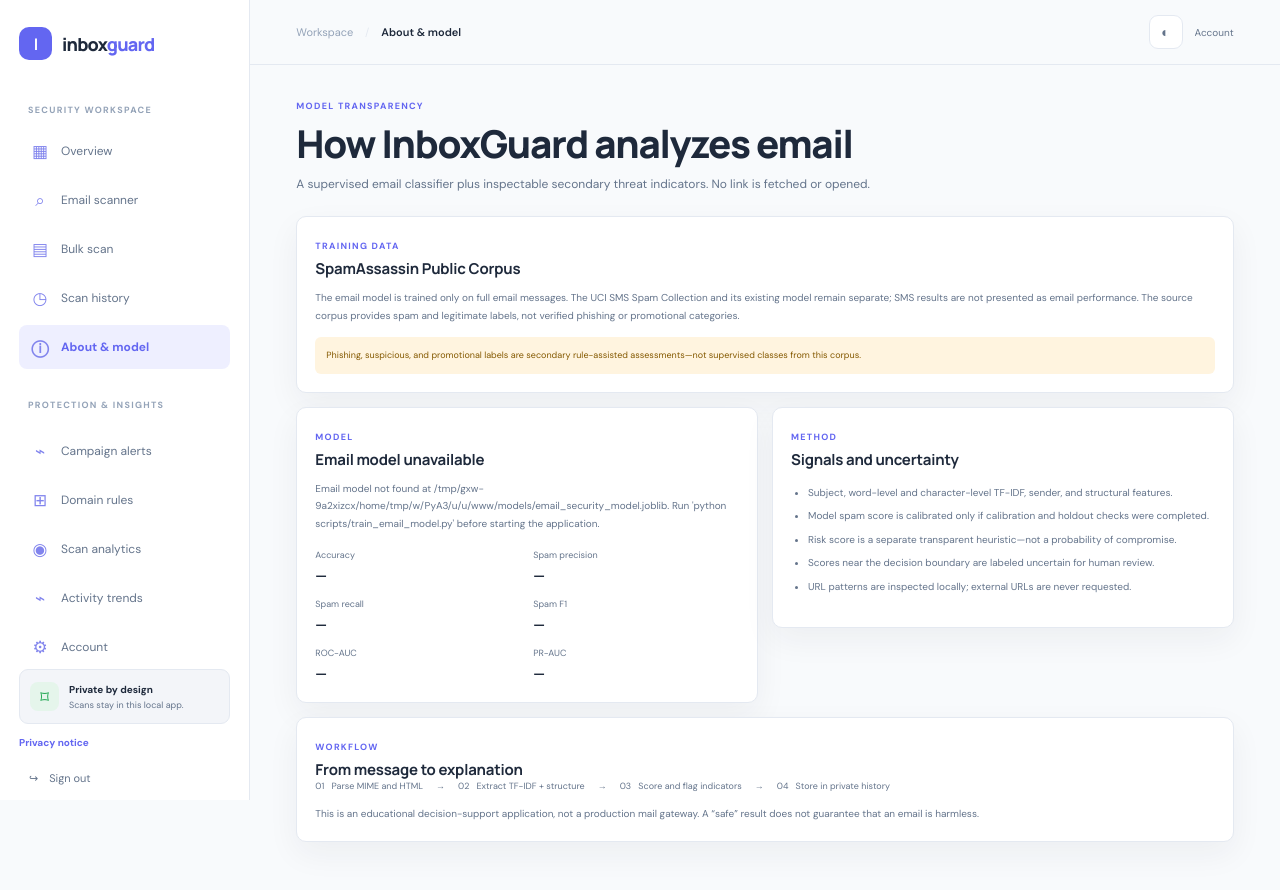
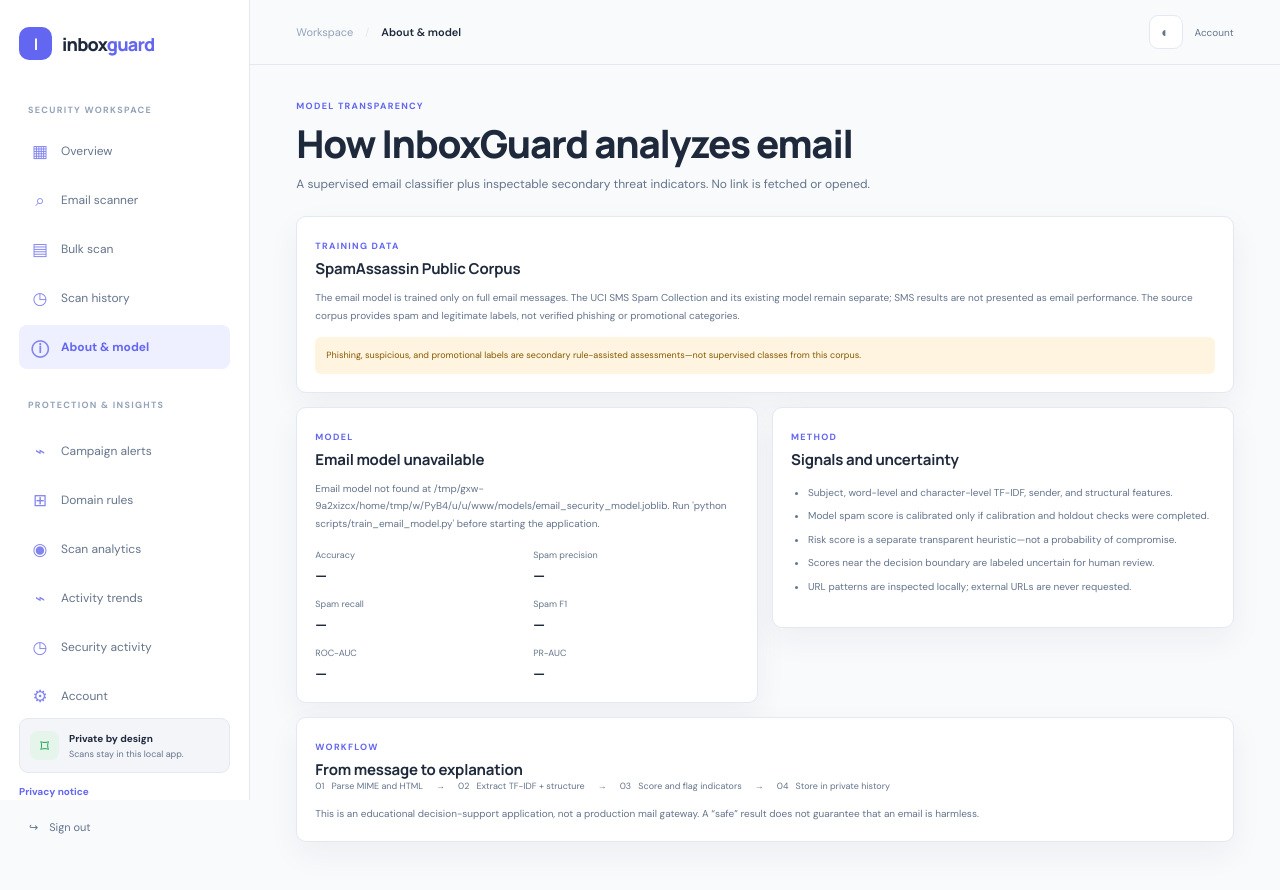
Before and after one commit to varshinickswamy-dot/Email-Spam-Detection, a Flask app: page /about in a window 1280 px wide. Run offline with Flask 3, Linux system fonts and the light colour scheme; the visitor is signed in with stand-in values (Sample User, id 1); tables that the repository leaves empty hold one stand-in row (values such as "Sample post"); data that the repository does not hold is empty; some libraries are stand-ins or nearby versions.

Commit message:
Add security activity sidebar link

```diff
--- a/frontend/templates/base.html
+++ b/frontend/templates/base.html
@@ -27,6 +27,7 @@
         <a href="{{ url_for('dashboard') }}#domain-rules"><span>⊞</span> Domain rules</a>
         <a href="{{ url_for('dashboard') }}#scan-distribution"><span>◉</span> Scan analytics</a>
         <a href="{{ url_for('dashboard') }}#activity-trend"><span>⌁</span> Activity trends</a>
+        <a href="{{ url_for('dashboard') }}#security-activity"><span>◷</span> Security activity</a>
         <a href="{{ url_for('account') }}" class="{% if request.endpoint == 'account' %}active{% endif %}"><span>⚙</span> Account</a>
       </nav>
       <div class="sidebar-bottom">
@@ -51,7 +52,7 @@
     {% block public_content %}{% endblock %}
   {% endif %}
   <div class="toast" id="toast" role="status" aria-live="polite"></div>
-  <script src="{{ url_for('static', filename='js/security.js') }}?v=20261126-pdf-responsive-v1" defer></script>
+  <script src="{{ url_for('static', filename='js/security.js') }}?v=20261126-security-activity-v1" defer></script>
   {% block scripts %}{% endblock %}
 </body>
 </html>
```
